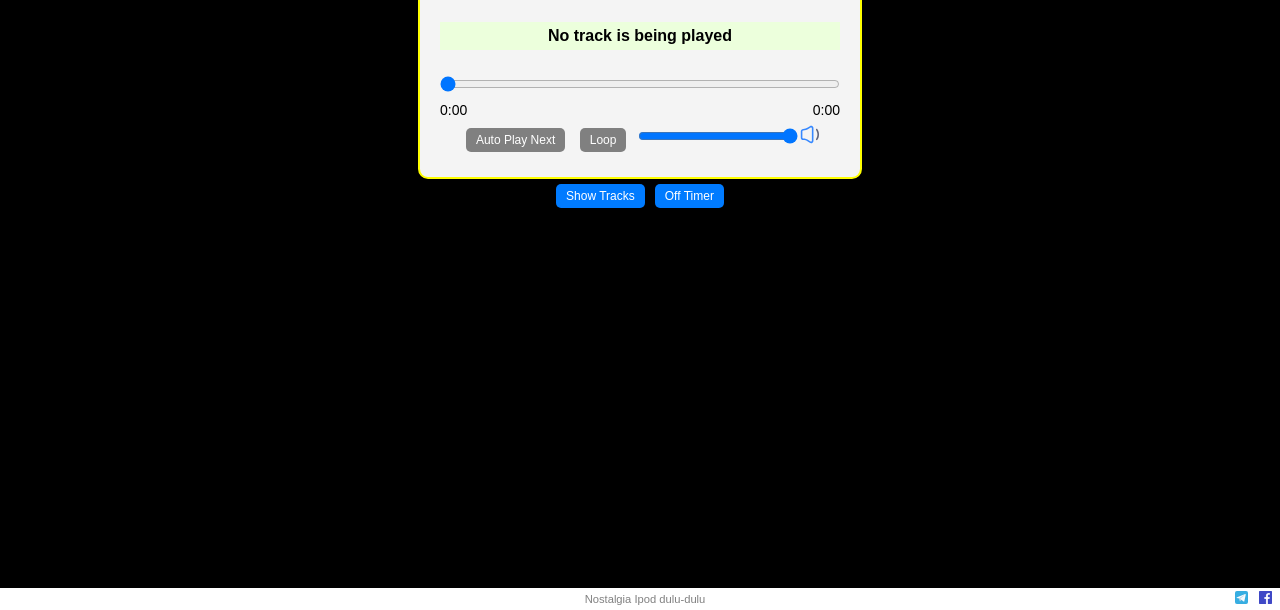
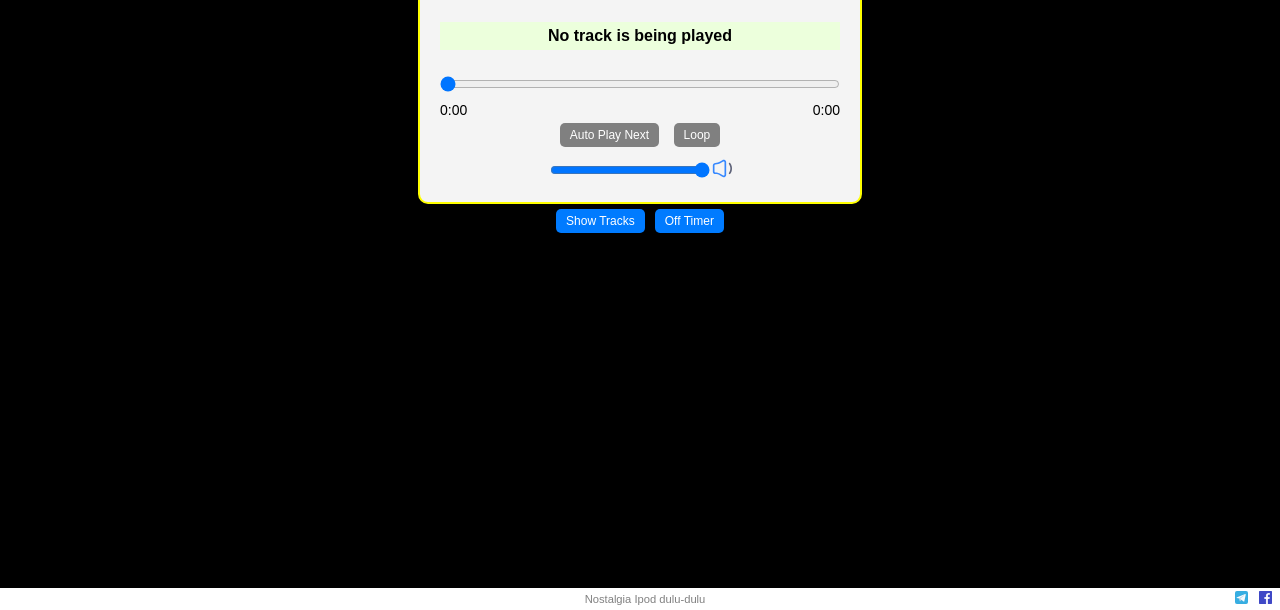
Before and after one commit to bazliamin90/ipod, a plain HTML site: page index.html in a window 1280 px wide. Shown: the part 190-800 px from the top of the page. Drawn offline with Linux system fonts and the light colour scheme.

Commit message:
Update index.html

```diff
--- a/index.html
+++ b/index.html
@@ -258,7 +258,7 @@
     <!-- Auto Play Button -->
     <button id="autoplay-btn" onclick="toggleAutoPlay()" style="background-color: grey;">Auto Play Next</button>
 	<button id="loop-btn" onclick="toggleLoop()" style="background-color: grey;">Loop</button>
-	<input type="range" id="volume-control" min="0" max="100" value="100" step="1" oninput="adjustVolume()"><img src="volume.svg" class="playerbutton">
+	<br><input type="range" id="volume-control" min="0" max="100" value="100" step="1" oninput="adjustVolume()"><img src="volume.svg" class="playerbutton">
 	</div>
 
 	<!-- Buttons Container -->
```
